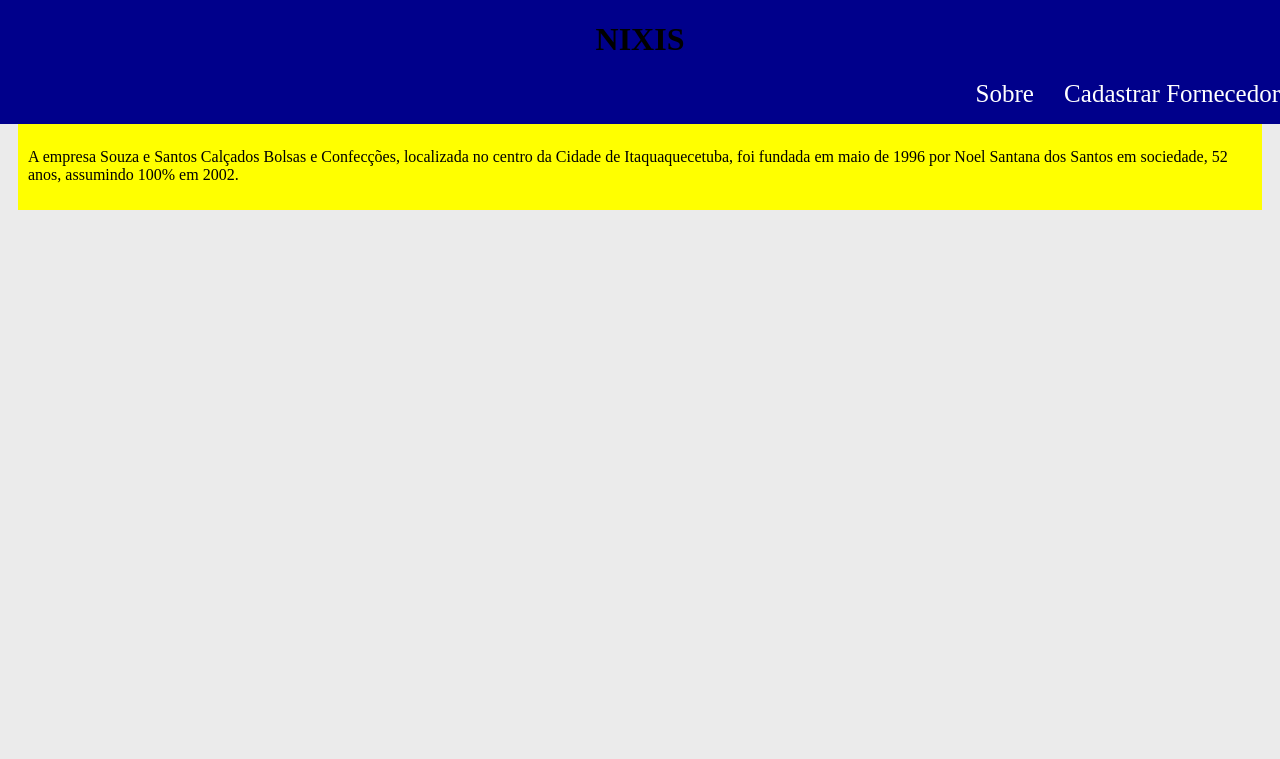
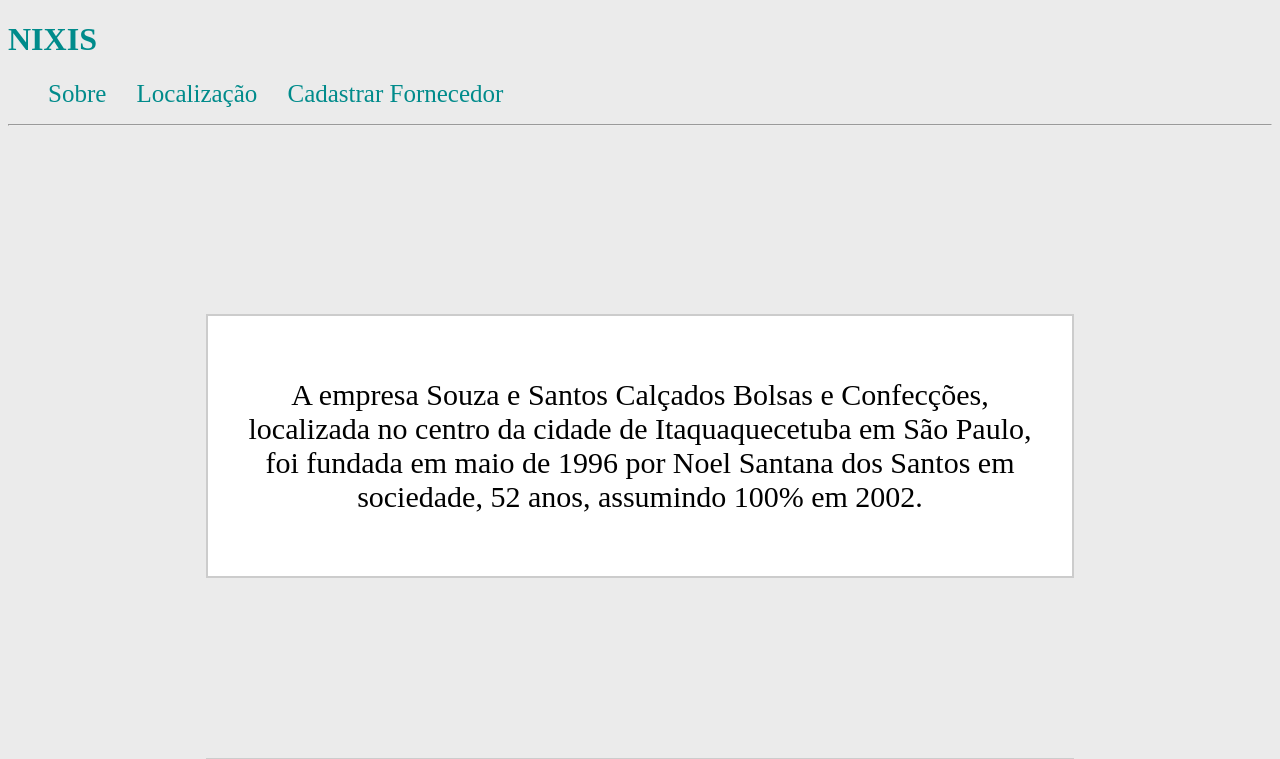
Before and after one commit to Daniel-Otaviano/NIXIS, a PHP site: page /HTML/principal.html in a window 1280 px wide. Shown: the top 759 px of the page. Before the commit the page ends 210 px from the top, so only its background shows below. Run offline with PHP 8.4, Linux system fonts and the light colour scheme.

Commit message:
alterando principal.html

```diff
--- a/CSS/principal.css
+++ b/CSS/principal.css
@@ -1,32 +1,15 @@
-.menu{
-    background-color:darkblue;
-    justify-content: flex-end;
-    -webkit-justify-content: flex-end;
-    padding-right: 5rem;
-    width: auto;
-    position: fixed;
-    left: 0;
-    padding: 0;
-    position: absolute;
-    right: 0;
-    top: 0;
-    display: inline-block;
-    text-align: right;
-    transition: all 0.45s ease;
-    z-index: 1030;
-
-    display: inline-block;
+body{
+    background-color: rgb(235, 235, 235);
 }
 
+
 h1{
-    text-align: center;
+    color:darkcyan;
 }
 
 a{
-    display: inline;
-
     text-decoration: none;
-    color: white;
+    color:darkcyan;
     font-size: 25px;
     display: inline;
 }
@@ -50,19 +33,26 @@ iframe{
 
 }
 
-body{
-    background-color: rgb(235, 235, 235);
-}
-
-
-
 .ocultar{
     visibility: hidden;
 }
 
 #sobre{
-    background-color:yellow;
-    padding: 10px;
-    margin: 10px;
-    float: right;
+    font-size: 30px;
+    text-align: center;
+
 }
+
+#maps{
+    text-align: center
+}
+
+fieldset{
+    margin: 0 auto;
+    width: 800px;
+	height: auto;
+    padding: 2em;
+    border: 2px solid #cccccc;
+    background-color: white;
+
+    }
--- a/HTML/principal.html
+++ b/HTML/principal.html
@@ -12,19 +12,46 @@
     <ul>
      <li><a href = "#quemSomos">Sobre</a></li>
      <li class = "ocultar">abc</li>
+     <li><a href = "#maps">Localização</a></li>
+     <li class = "ocultar">abc</li>
      <li><a href = "../HTML/fornecedor.html">Cadastrar Fornecedor</a><li>
+    </ul>
+    <hr/>
+    <div class = "ocultar">
+    <br>
+    <br>
+    <br>
+    <br>
+    <br>
+    <br>
+    <br>
+    <br>
+    <br>
+    <br>
+    </div>
+    <fieldset>
+         <div id = "sobre", "quemSomos">
+            <p>A empresa Souza e Santos Calçados Bolsas e Confecções, localizada no centro da cidade de Itaquaquecetuba em São Paulo, foi fundada em maio de 1996 por Noel Santana dos Santos em sociedade, 52 anos, assumindo 100% em 2002.</p>
+         </div>
+    </fieldset>
+    <div class = "ocultar">
+    <br>
+    <br>
+    <br>
+    <br>
+    <br>
+    <br>
+    <br>
+    <br>
+    <br>
+    <br>
+    </div>
+    <fieldset>
+         <div id = "maps">
+            <iframe src="https://www.google.com/maps/embed?pb=!1m18!1m12!1m3!1d117116.74337376034!2d-46.40393782794473!3d-23.46413516368632!2m3!1f0!2f0!3f0!3m2!1i1024!2i768!4f13.1!3m3!1m2!1s0x94ce7c928fd7510d%3A0x45e2e8f415e0b432!2sItaquaquecetuba%20-%20SP!5e0!3m2!1spt-BR!2sbr!4v1567623747737!5m2!1spt-BR!2sbr" width="600" height="450" frameborder="0" style="border:0;" allowfullscreen=""></iframe>
+         </div>
+    </fieldset>
 
-    <p></p>
 
-  </div>
-  <div id = "sobre">
-      <strong>sobre</strong>
-      <p>adafsfsfsdf</p>
-      <br>
-      <br>
-      <p>A empresa Souza e Santos Calçados Bolsas e Confecções, localizada no centro da Cidade de Itaquaquecetuba, foi fundada em
-      maio de 1996 por Noel Santana dos Santos em sociedade, 52 anos, assumindo 100%
-         em 2002.</p>
-  </div>
   </body>
 </html>
```
Also changed, not shown: PHP/action.php (+3 -7 lines).
